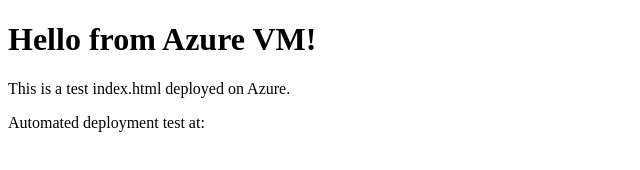
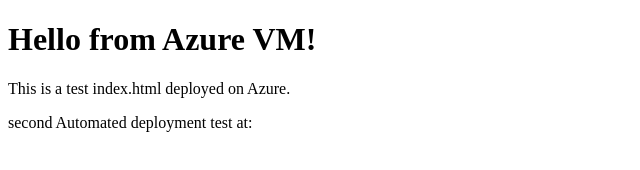
Before and after one commit to Falcon0770/azure-pipeline, a plain HTML site: page index.html in a window 1280 px wide. Shown: the full height of the page, 0-640 px from the left. Drawn offline with Linux system fonts and the light colour scheme.

Commit message:
second commit

```diff
--- a/index.html
+++ b/index.html
@@ -6,6 +6,6 @@
 <body>
     <h1>Hello from Azure VM!</h1>
     <p>This is a test index.html deployed on Azure.</p>
-	<p>Automated deployment test at: <span id="now"></span></p>
+	<p>second Automated deployment test at: <span id="now"></span></p>
 </body>
 </html>
```
